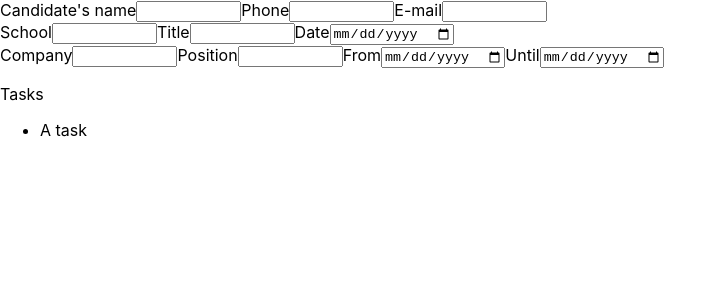
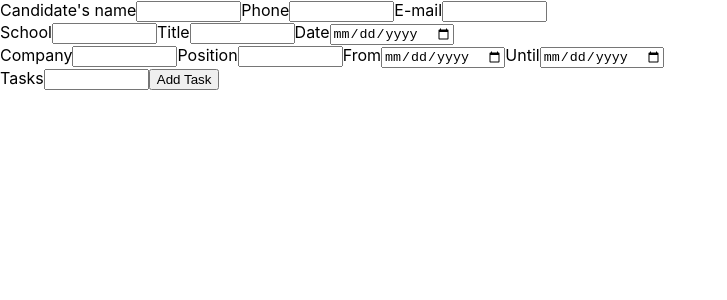
Before and after one commit to wavesinaroom/my_odin_project_cv_application, a React (Create React App) app: page / in a window 1280 px wide. Shown: the top 300 px of the page, without its empty margins (0-727 px from the left). Built offline with nearby package versions, Linux system fonts and the light colour scheme.

Commit message:
[Feature] Add Task to list

```diff
--- a/package.json
+++ b/package.json
@@ -9,6 +9,7 @@
     "react": "^18.2.0",
     "react-dom": "^18.2.0",
     "react-scripts": "5.0.1",
+    "uniquid": "^1.1.4",
     "web-vitals": "^2.1.4"
   },
   "scripts": {
--- a/src/components/experience.js
+++ b/src/components/experience.js
@@ -1,6 +1,15 @@
 import Tasks from "./tasks";
+import {useState} from "react";
+import uniqid from "uniqid";
 
 function Experience(){
+  let [tasks, setTasks] = useState(Array(0));
+  const [description, setDescription] = useState('');
+
+  function addTask(){
+    setDescription('');
+    setTasks([...tasks, {id: uniqid(), description:description}])
+  }
   return(
     <div>
       <label for="company">Company</label>
@@ -11,8 +20,18 @@ function Experience(){
       <input type="date" className="from" name="from" size="10"/>
       <label for="until">Until</label>
       <input type="date" className="until" name="until" size="10"/>
-      <p>Tasks</p>
-      <Tasks/>
+      <div>
+        <label for="description">Tasks</label>
+        <input
+          value={description}
+          onChange={e=>setDescription(e.target.value)}
+          type="text"
+          className="tasks"
+          name="description"
+          size="10"/>
+        <button className="tasks" onClick={()=>{addTask()}}>Add Task</button>
+        <Tasks tasks={tasks}/>
+      </div>
     </div>
   )
 }
--- a/src/components/tasks.js
+++ b/src/components/tasks.js
@@ -1,8 +1,11 @@
-function Tasks(){
+function Tasks({tasks}){
+
+  const renderList = tasks.map(task=><li>{task}</li>)
+
   return(
     <div>
       <ul>
-        <li>A task</li>
+        {renderList}
       </ul>
     </div>
   );
```
Also changed, not shown: 1 other file (tests, documents, lock files or other folders).
